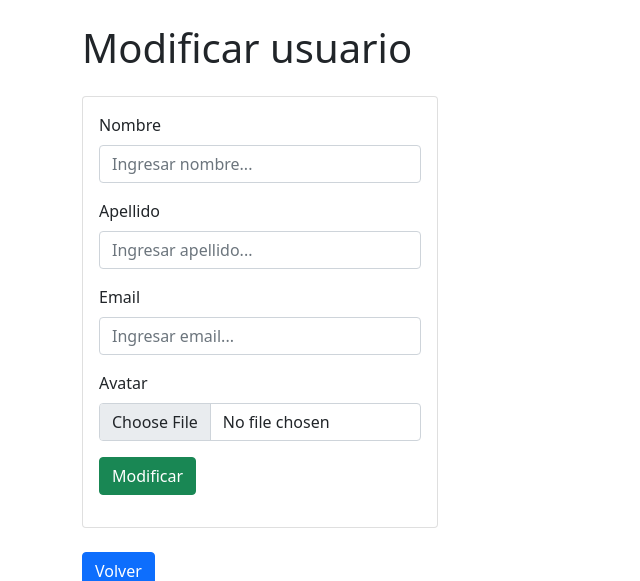
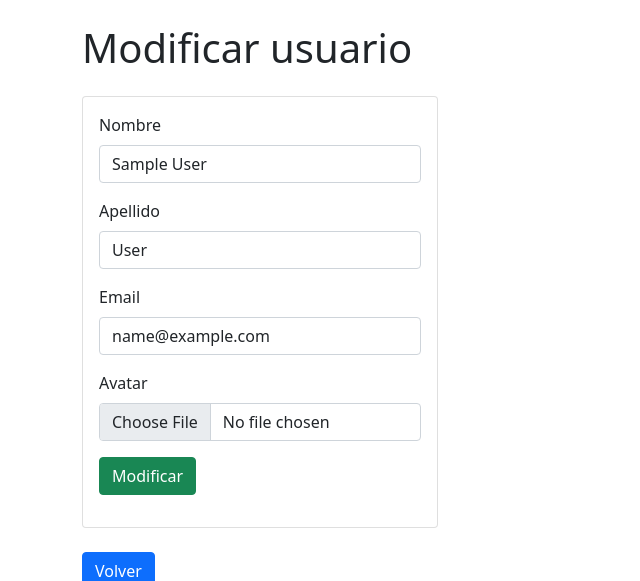
Before and after one commit to justcopypaste/usersVercel, a Node server app: a page that uses controllers/userController.js in a window 1280 px wide. Shown: the top 581 px of the page, without its empty margins (0-640 px from the left). Run offline with Node 20, Linux system fonts and the light colour scheme; a user stored in the database is signed in; tables that the repository leaves empty hold one stand-in row (values such as "Sample post"); some libraries are stand-ins or nearby versions.

Commit message:
fix edit user

```diff
--- a/config/database.js
+++ b/config/database.js
@@ -30,7 +30,7 @@ const initDB = () => {
     );
 
     sequelize.sync({
-        force: true
+        // force: true
     }).then(() => {
             //console.log(`¡Las tablas fueron creadas!`);
         }
--- a/controllers/userController.js
+++ b/controllers/userController.js
@@ -78,15 +78,13 @@ const get_usuarios = (req, res) => {
             break;
 
         case "modificar":
-            db.findUser(req.query.id).then((user)=>{
+            db.findUser(req.query.email).then((user)=>{
                 res.render('edit_user', {user: user});
             });
             break;
 
         case "eliminar":
-            const id = req.query.id;
-
-            db.deleteUser(id).then((r)=>{
+            db.deleteUser(req.query.email).then((r)=>{
                 res.redirect("/usuarios");
             });
             break;
--- a/views/users.njk
+++ b/views/users.njk
@@ -25,13 +25,13 @@
                 <td><img src="https://eemlqvkorfcljgmacfiq.supabase.co/storage/v1/object/public/clase10/{{ user.avatar }}" class="avatar"/></td>
                 <td>
                   <a
-                    href="/usuarios/modificar?id={{ user.id }}"
+                    href="/usuarios/modificar?email={{ user.email }}"
                     class="btn btn-sm btn-warning mod"
                   >
                     Editar
                   </a>
                   <a
-                    href="/usuarios/eliminar?id={{ user.id }}"
+                    href="/usuarios/eliminar?email={{ user.email }}"
                     class="btn btn-sm btn-danger"
                   >
                     Eliminar
```
